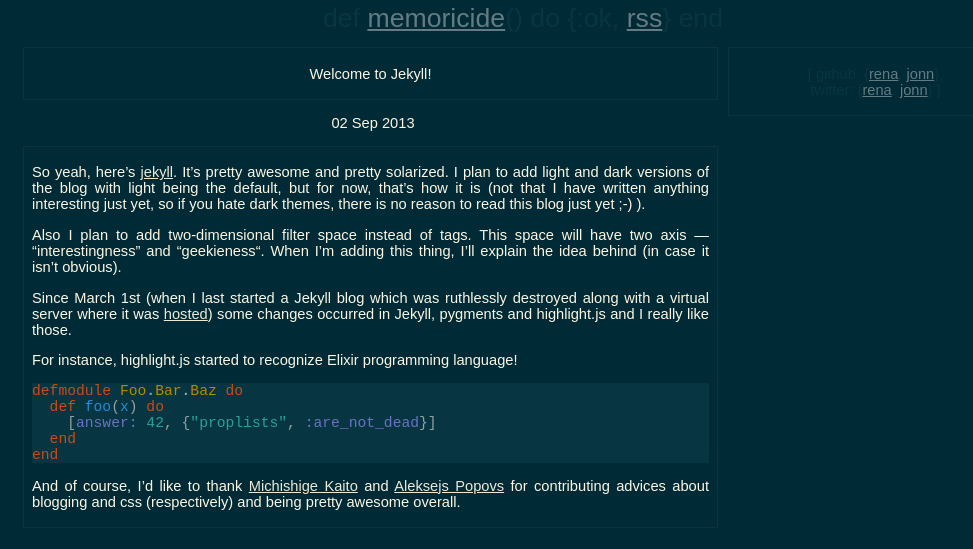
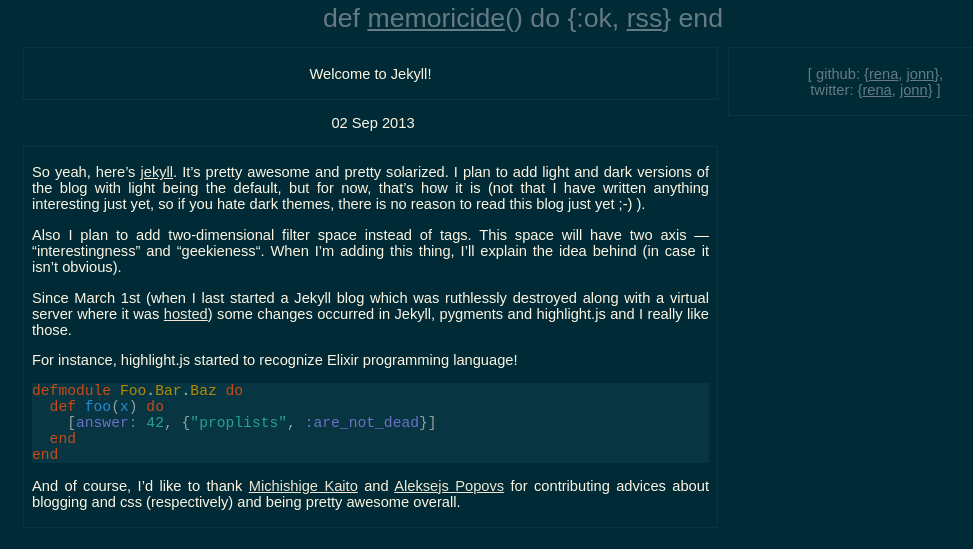
Before and after one commit to manpages/manpages.github.com, a Jekyll site: the page built from _posts/2013-09-02-welcome-to-jekyll.markdown, in a window 1280 px wide. Shown: the top 549 px of the page, without its empty margins (117-1090 px from the left). Built offline with Jekyll 4.4.1, drawn with Linux system fonts in a browser that asks for light colours; Markdown is read by kramdown in place of the engine named in the settings.

Commit message:
Tweak CSS.

```diff
--- a/css/main.css
+++ b/css/main.css
@@ -19,6 +19,7 @@ a:hover   { color: #eee8d5; }
 a:visited { color: #eee8d5; }
 
 h1, h2, h3, h4, h5, h6 {
+  text-shadow: 0 0 0.2em #fff;
   font-size: 100%; }
 
 h1 { margin-bottom: 1em; }
@@ -39,7 +40,7 @@ header {
   padding-top: 3px;
   padding-bottom: 3px;
 }
-header,           .links           { color: #073642; }
+header,           .links           { color: #657b83; }
 header>a,         .links>a         { color: #657b83; }
 header>a:hover,   .links>a:hover   { color: #657b83; }
 header>a:visited, .links>a:visited { color: #657b83; }
@@ -85,6 +86,11 @@ article {
   margin: 5px;
 }
 
+pre {
+  white-space: pre;
+  overflow: hidden;
+}
+
 @media all and (min-width: 800px) {
   .section {
     float: left;
```
